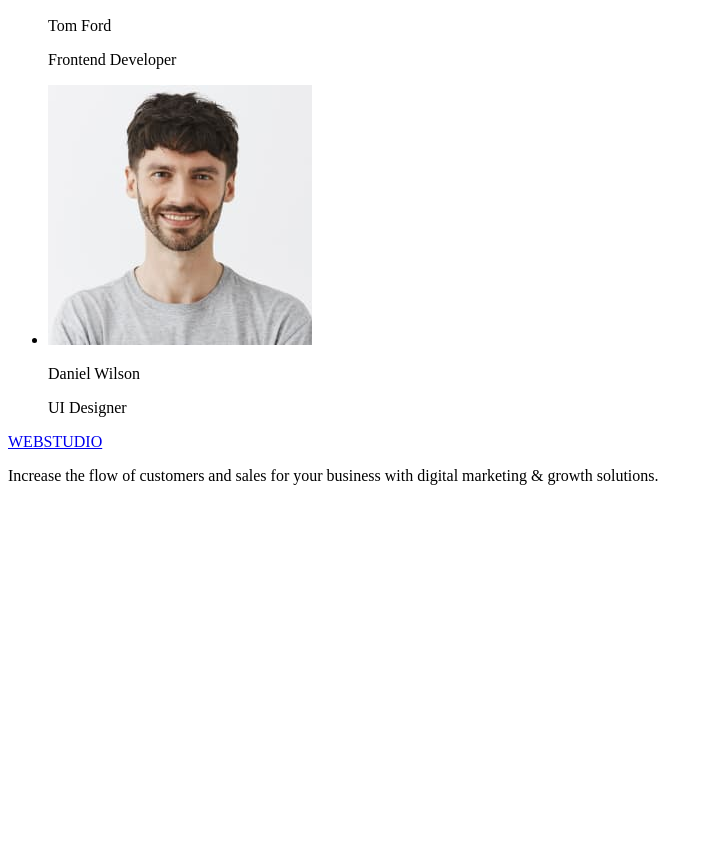
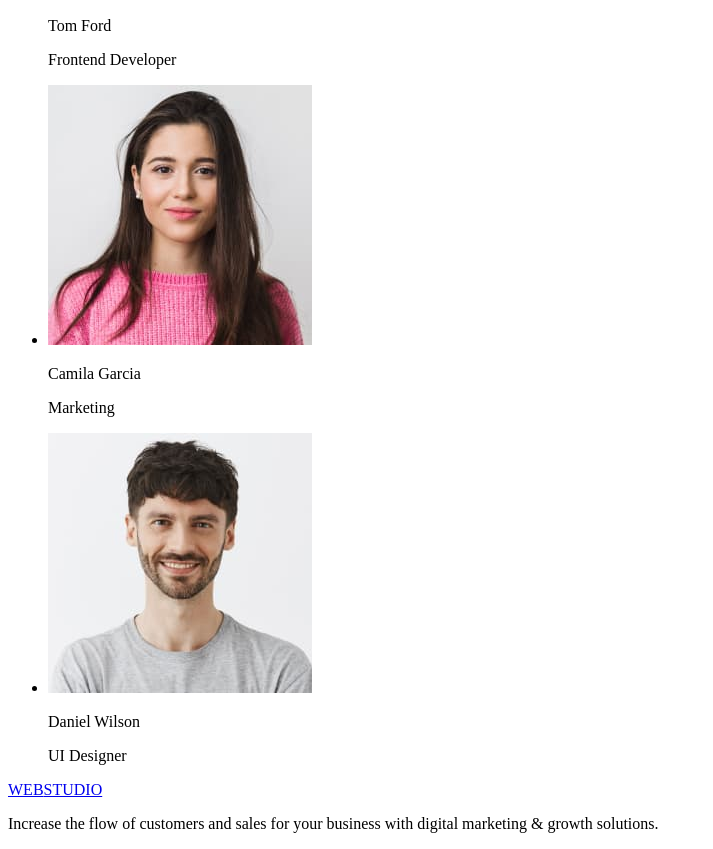
Before and after one commit to Tizehom/goit-markup-hw-01, a plain HTML site: page index.html in a window 1280 px wide. Shown: the part 1705-2554 px from the top of the page, without its empty margins (0-713 px from the left). Before the commit the page ends 2206 px from the top, so only its background shows below. Drawn offline with Linux system fonts and the light colour scheme.

Commit message:
add section

```diff
--- a/index.html
+++ b/index.html
@@ -113,6 +113,14 @@
           </li>
           <li>
             <img
+              src="./images/main-page/camila.jpeg"
+              alt="photo Camila Garcia"
+            />
+            <p>Camila Garcia</p>
+            <p>Marketing</p>
+          </li>
+          <li>
+            <img
               src="./images/main-page/daniel.jpeg"
               alt="photo Daniel Wilson"
             />
```
Also changed, not shown: 1 other file.
